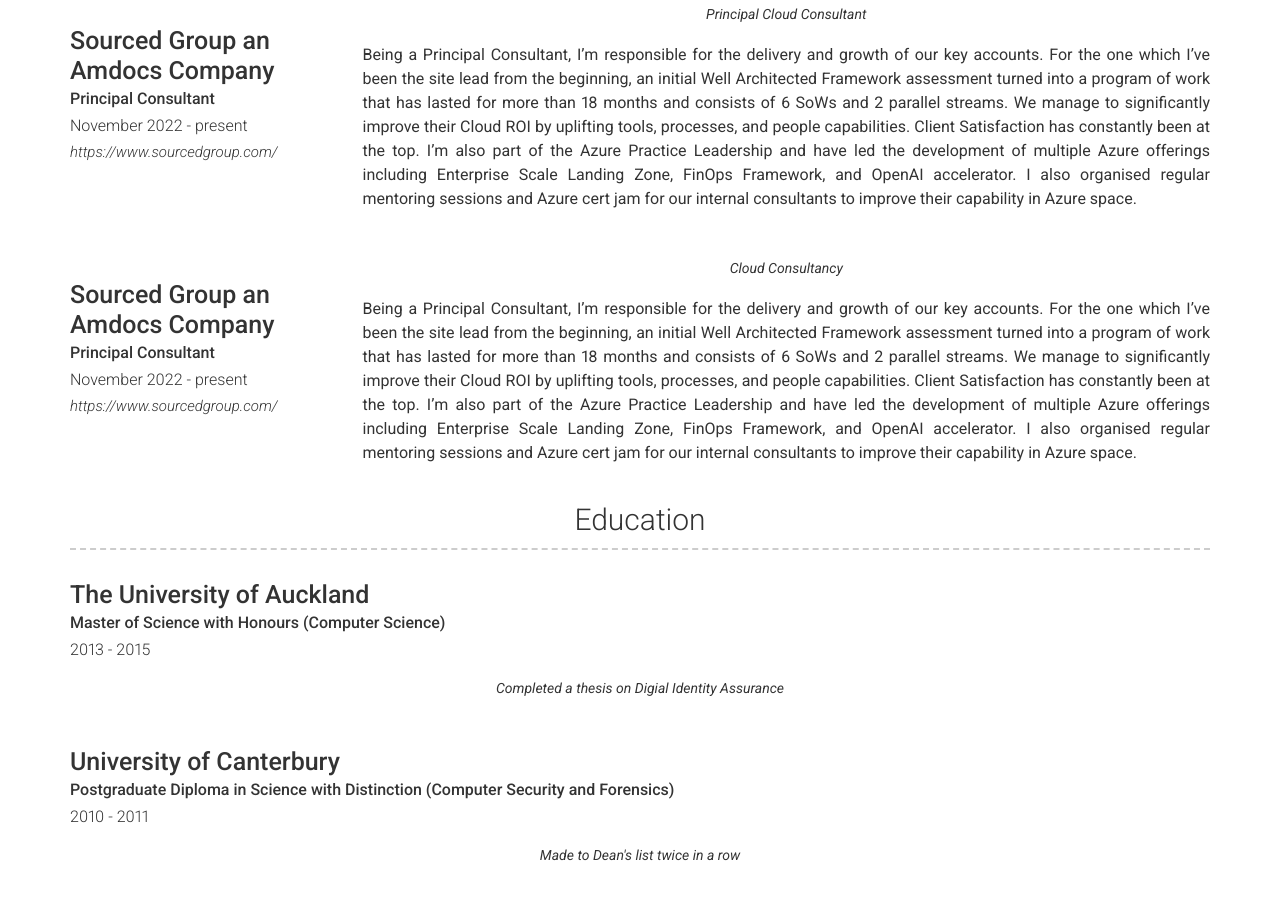
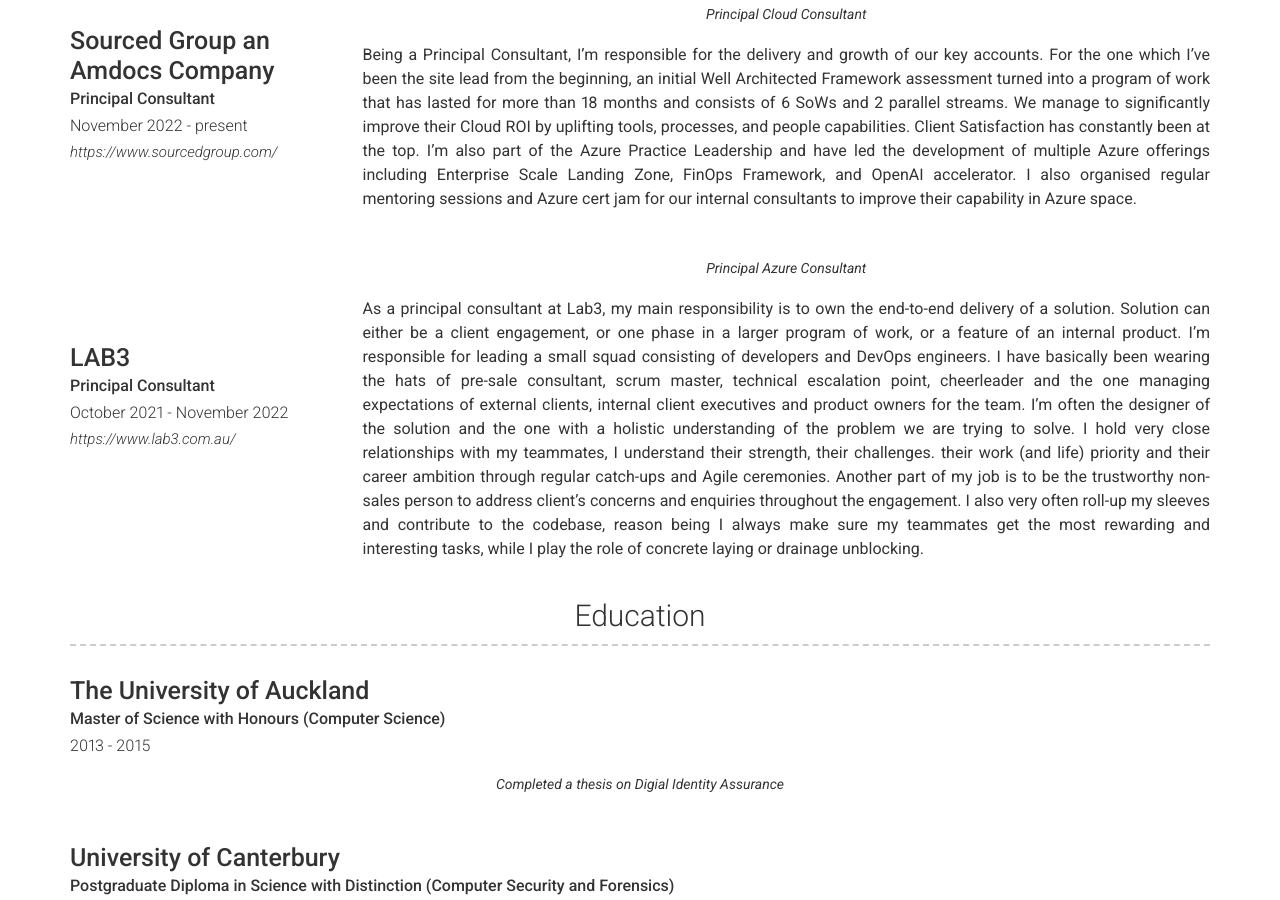
Before and after one commit to shin-akuma/shin-akuma.github.io, a Jekyll site: the page built from index.md, in a window 1280 px wide and 900 px high, scrolled down 942 px. Built offline with Jekyll 4.4.1, drawn with Linux system fonts in a browser that asks for light colours; nearby versions of some CDN libraries.

Commit message:
Update _config.yml

```diff
--- a/_config.yml
+++ b/_config.yml
@@ -69,15 +69,15 @@
           Being a Principal Consultant, I'm responsible for the delivery and growth of our key accounts. For the one which I've been the site lead from the beginning, an initial Well Architected Framework assessment turned into a program of work that has lasted for more than 18 months and consists of 6 SoWs and 2 parallel streams. We manage to significantly improve their Cloud ROI by uplifting tools, processes, and people capabilities. Client Satisfaction has constantly been at the top.
           I'm also part of the Azure Practice Leadership and have led the development of multiple Azure offerings including Enterprise Scale Landing Zone, FinOps Framework, and OpenAI accelerator. I also organised regular mentoring sessions and Azure cert jam for our internal consultants to improve their capability in Azure space.
       - layout: left
-        title: Sourced Group an Amdocs Company
+        title: LAB3
         sub_title: Principal Consultant
-        caption: November 2022 - present
-        link: https://www.sourcedgroup.com/
+        caption: October 2021 - November 2022
+        link: https://www.lab3.com.au/
         quote: >
-          Cloud Consultancy
+          Principal Azure Consultant
         description: |
-          Being a Principal Consultant, I'm responsible for the delivery and growth of our key accounts. For the one which I've been the site lead from the beginning, an initial Well Architected Framework assessment turned into a program of work that has lasted for more than 18 months and consists of 6 SoWs and 2 parallel streams. We manage to significantly improve their Cloud ROI by uplifting tools, processes, and people capabilities. Client Satisfaction has constantly been at the top.
-          I'm also part of the Azure Practice Leadership and have led the development of multiple Azure offerings including Enterprise Scale Landing Zone, FinOps Framework, and OpenAI accelerator. I also organised regular mentoring sessions and Azure cert jam for our internal consultants to improve their capability in Azure space.
+          As a principal consultant at Lab3, my main responsibility is to own the end-to-end delivery of a solution. Solution can either be a client engagement, or one phase in a larger program of work, or a feature of an internal product. I'm responsible for leading a small squad consisting of developers and DevOps engineers. I have basically been wearing the hats of pre-sale consultant, scrum master, technical escalation point, cheerleader and the one managing expectations of external clients, internal client executives and product owners for the team.
+          I'm often the designer of the solution and the one with a holistic understanding of the problem we are trying to solve. I hold very close relationships with my teammates, I understand their strength, their challenges. their work (and life) priority and their career ambition through regular catch-ups and Agile ceremonies. Another part of my job is to be the trustworthy non-sales person to address client's concerns and enquiries throughout the engagement. I also very often roll-up my sleeves and contribute to the codebase, reason being I always make sure my teammates get the most rewarding and interesting tasks, while I play the role of concrete laying or drainage unblocking.
   - title: Education
     layout: list
     content:
```
